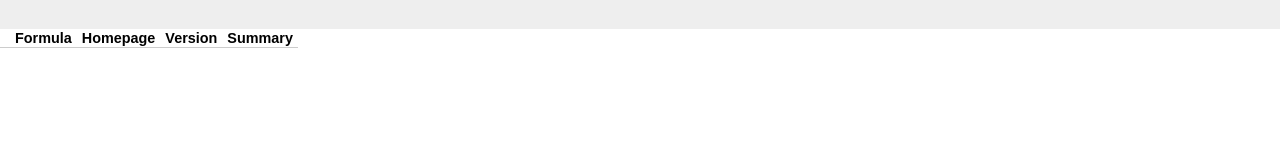
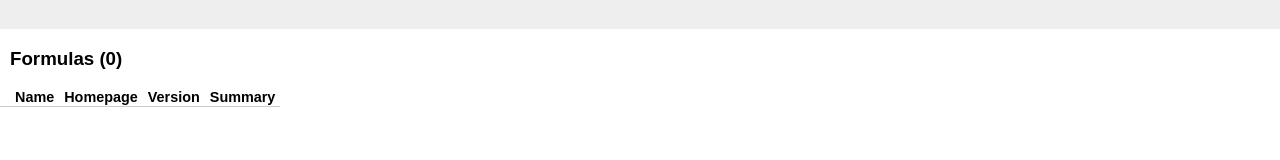
Before and after one commit to chbrown/brew-tour, a website: page static/index.html in a window 1280 px wide. Drawn offline with Linux system fonts and the light colour scheme; no server answers.

Commit message:
Remove package limit; add header with package count

```diff
--- a/controllers/api.js
+++ b/controllers/api.js
@@ -35,7 +35,10 @@ homebrew.getFormulaInfo = function(formula_name, callback) {
 
   streaming.readToEnd(proc.stdout, function(err, chunks) {
     if (err) return callback(err);
+
     var content = chunks.join('');
+    logger.debug('Formula info for %s: %s', formula_name, content);
+    // TODO: this breaks for old things like gfortran and pil, which don't return JSON for --json=v1
     var data = JSON.parse(content);
     var formula = data[0];
 
@@ -64,7 +67,7 @@ R.get(/^\/api\/formulas$/, function(req, res) {
 R.get(/^\/api\/formulas\/([a-z0-9-]+)$/, function(req, res, m) {
   homebrew.getFormulaInfo(m[1], function(err, formula) {
     // max-age is in seconds; 86400 = 1 day; 3600 = 1 hour; 900 = 15 minutes
-    res.setHeader('Cache-Control', 'max-age=900'); // 86400
+    res.setHeader('Cache-Control', 'max-age=3600');
     res.json(formula);
   });
 });
--- a/static/index.html
+++ b/static/index.html
@@ -20,16 +20,19 @@
       <span ng-repeat="formula in formulas | filter:{checked:true}">{{formula.name}}&nbsp;</span>
     </div>
   </nav>
+  <div class="hpad">
+    <h3>Formulas ({{formulas.length}})</h3>
+  </div>
   <table>
     <thead>
       <tr>
         <th></th>
-        <th>Formula</th>
+        <th>Name</th>
         <th>Homepage</th>
         <th>Version</th>
         <th>Summary</th>
       </tr>
     </thead>
-    <tr ng-repeat="formula in formulas | limitTo:25 track by $index" formula="formula"></tr>
+    <tr ng-repeat="formula in formulas" formula="formula"></tr>
   </table>
 </body>
--- a/static/site.less
+++ b/static/site.less
@@ -21,6 +21,10 @@ nav {
   white-space: nowrap;
 }
 
+.hpad {
+  padding: 0 10px;
+}
+
 table {
   border-collapse: collapse;
   th {
```
Also changed, not shown: static/site.css.
